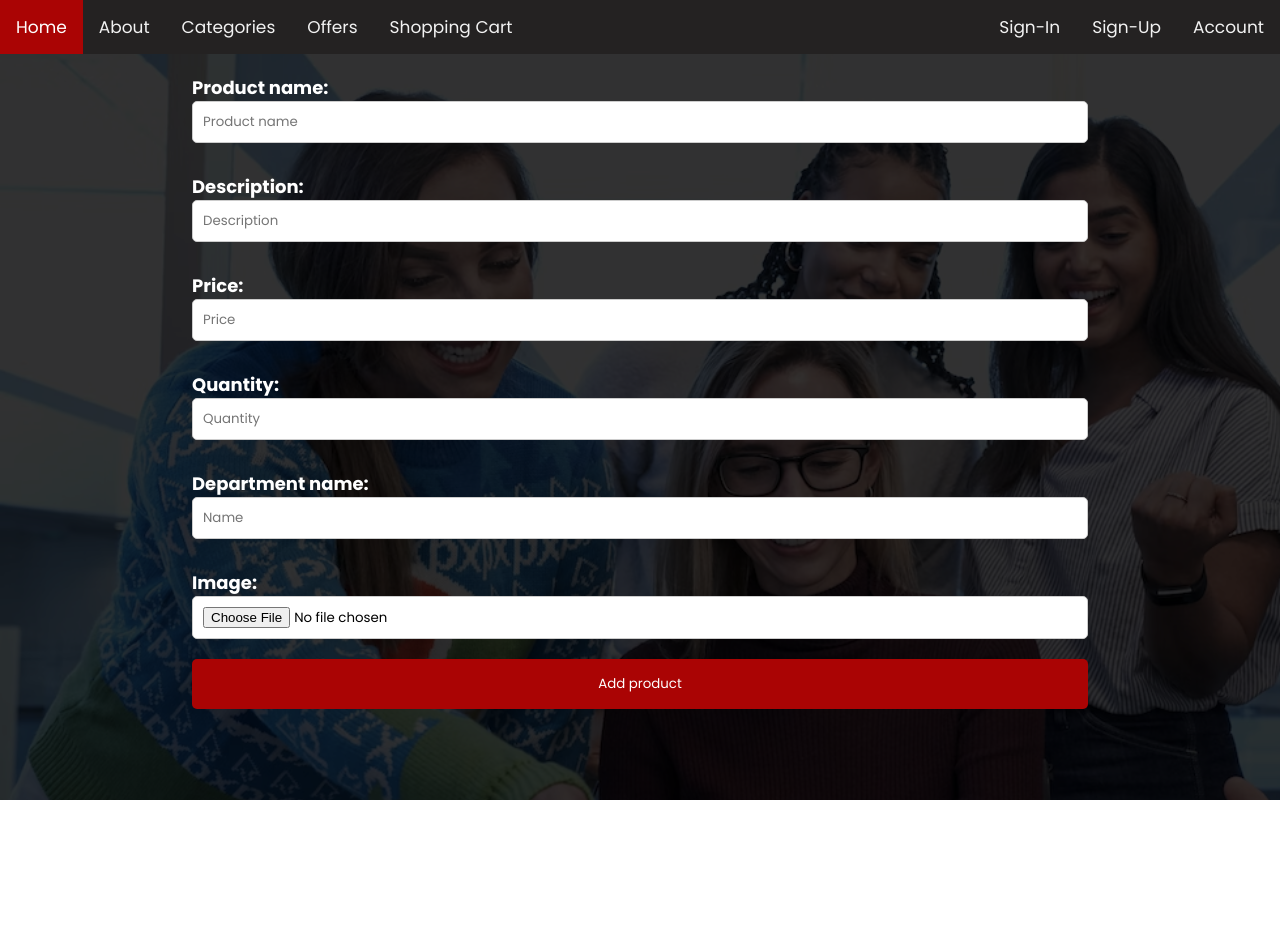
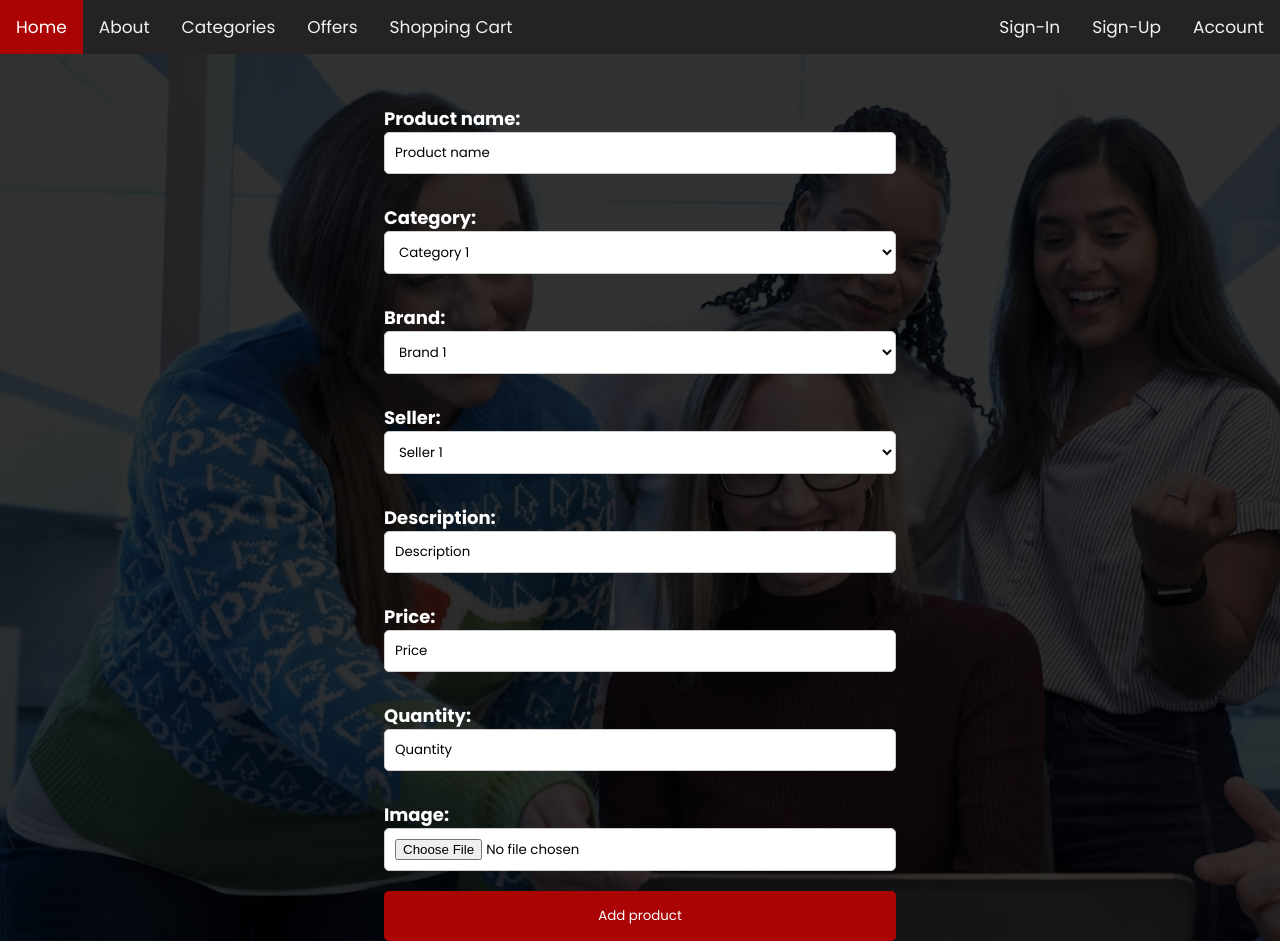
Before and after one commit to MalakRosas/Cart, a PHP site: page /addProduct.html in a window 1280 px wide. Before the commit the page ends 800 px from the top, so only its background shows below. Run offline with PHP 8.4, Linux system fonts and the light colour scheme.

Commit message:
Addproduct modifcation

```diff
--- a/addProduct.html
+++ b/addProduct.html
@@ -23,18 +23,40 @@
 <form action="addProduct.php" method="post" class="add" enctype="multipart/form-data">
     <p>Product name:</p>
     <input class="value" type="text" name="productName" placeholder="Product name" required><br>
+
+    <p>Category:</p>
+    <select class="value" name="category" required>
+        <option value="cat1">Category 1</option>
+        <option value="cat2">Category 2</option>
+    </select><br>
+
+    <p>Brand:</p>
+    <select class="value" name="brand" required>
+        <option value="brand1">Brand 1</option>
+        <option value="brand2">Brand 2</option>
+    </select><br>
+
+    <p>Seller:</p>
+    <select class="value" name="seller" required>
+        <option value="seller1">Seller 1</option>
+        <option value="seller2">Seller 2</option>
+    </select><br>
+
     <p>Description:</p>
     <input class="value" type="text" name="description" placeholder="Description" required><br>
+
     <p>Price:</p>
     <input class="value" type="text" name="price" placeholder="Price" required><br>
+
     <p>Quantity:</p>
     <input class="value" type="text" name="quantity" placeholder="Quantity" required><br>
-        <p>Department name:</p>
-        <input class="value" type="text" name="departmentName" placeholder="Name" required><br>
+
     <p>Image:</p>
     <input class="value" type="file" name="photo" id="photo" accept="image/*">
+
     <button id="myButton" name="add" class="button">Add product</button>
 </form>
+
 
 </body>
 
--- a/style/addProduct.css
+++ b/style/addProduct.css
@@ -1,5 +1,6 @@
 @import url('https://fonts.googleapis.com/css2?family=Poppins:wght@300;400;500;600;700;800;900&display=swap');
 
+/* Reset CSS */
 * {
     margin: 0;
     padding: 0;
@@ -7,21 +8,23 @@
     font-family: 'Poppins', sans-serif;
 }
 
+/* Style for the body */
 body {
     background-image: linear-gradient(rgba(0, 0, 0, 0.8), rgba(0, 0, 0, 0.8)), url("images/459-background.png");
 }
 
+/* Style for the headers */
 p {
     color: white;
 }
 
 /* Style for the form */
 form {
-    width: 70%;
-    margin: 0 auto;
+        margin-top: 4%;
+        width: 40%;
+        margin-left: 30%;
 }
 
-/* Style for the form input fields */
 /* Style for the form input fields */
 .value {
     width: 100%;
@@ -31,7 +34,6 @@ form {
     border-radius: 5px;
     box-sizing: border-box;
     background-color: white;
-    /* Set the background color */
 }
 
 /* Style for the form button */
@@ -90,3 +92,6 @@ p {
     background-color: #aa0404;
     color: white;
 }
+::placeholder {
+    color: rgb(0, 0, 0);
+}
```
Lines whose indentation alone changed are shown as unchanged.
